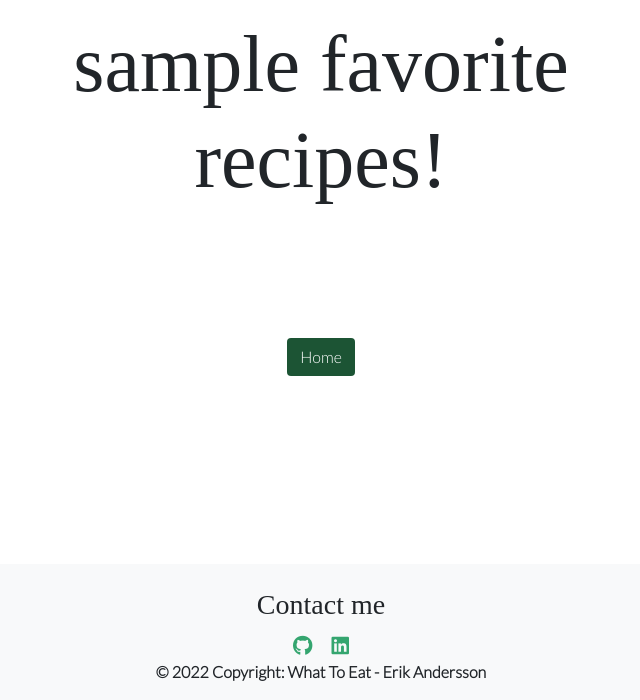
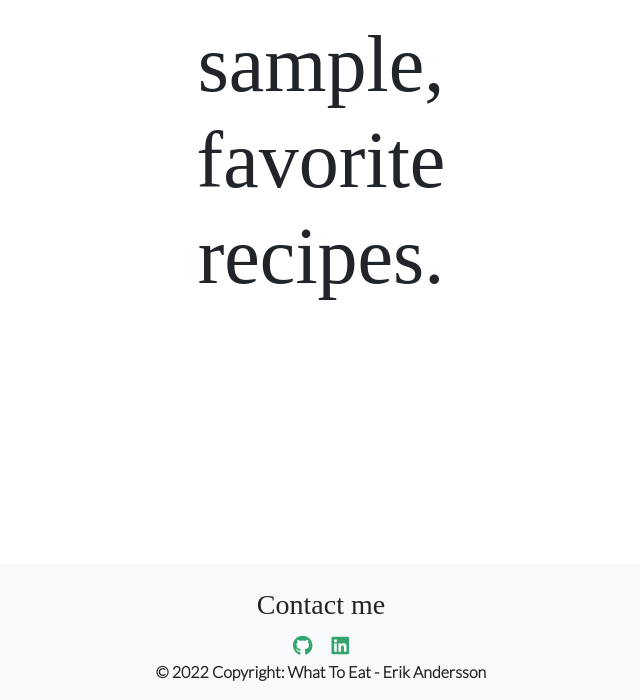
Before and after one commit to erikandersson96/portfolio-project-four, a Django app: page /profiles/ in a window 1280 px wide. Shown: the part 100-800 px from the top of the page, without its empty margins (319-959 px from the left). Run offline with Django 3.2, Linux system fonts and the light colour scheme; the visitor is signed in with stand-in values (Sample User, id 1); some libraries are stand-ins or nearby versions.

Commit message:
add comma sign for h1 username

```diff
--- a/profiles/templates/user_favorite.html
+++ b/profiles/templates/user_favorite.html
@@ -11,7 +11,7 @@
     <!--  -->
     <section>
         <div class="col-lg-5 col-11 m-auto m-2 p-3 text-center">
-            <h1 class="display-1">{{ user.username }} favorite recipes!</h1>
+            <h1 class="display-1">{{ user.username }}, favorite recipes.</h1>
         </div>
         <div class="container text-center text-md-left mb-3">
             <div class="row text-center text-md-left g-3 card-row">
@@ -71,10 +71,6 @@
                     {% endif %}
                 </div>
             </div>
-        <!-- Back to home page button -->
-        <div class="m-2 text-center">
-            <a href="{% url 'home' %}" class="btn btn-signup btn-md">Home</a>
-        </div>
     </section>
 
 {% endblock %}
```
